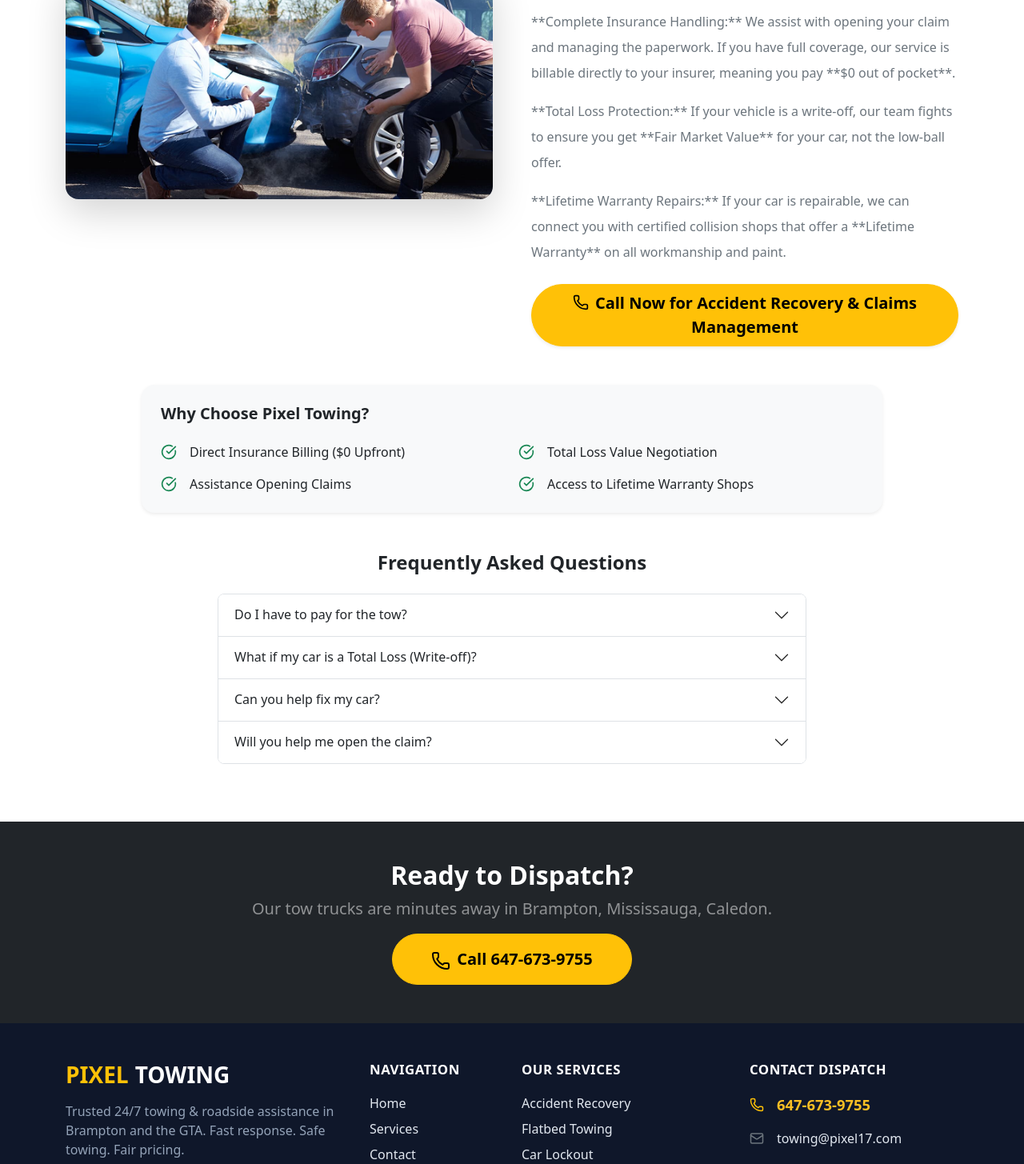
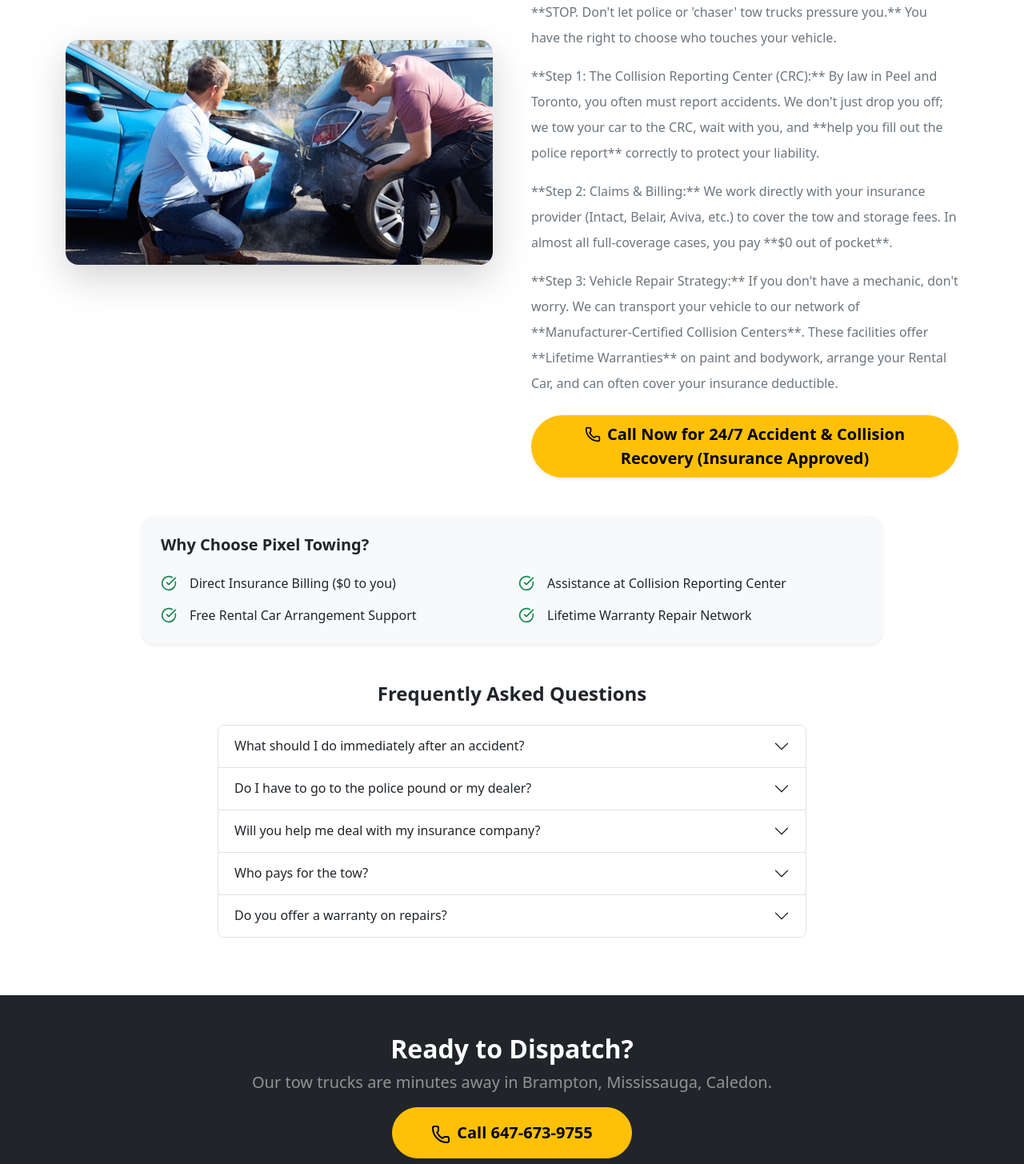
Before and after one commit to Aryan-1703/Pixel-Towing, a React (Vite) app: page /services/accident-recovery in a window 1280 px wide. Shown: the part 380-1835 px from the top of the page at 80% size. Built offline with nearby package versions, Linux system fonts and the light colour scheme.

Commit message:
update changes

```diff
--- a/src/components/Footer.tsx
+++ b/src/components/Footer.tsx
@@ -160,9 +160,9 @@ const Footer: React.FC = () => {
 									<span className="footer-phone">647-673-9755</span>
 								</a>
 
-								<a href="mailto:towing@pixel17.com" className="d-flex align-items-center">
+								<a href="mailto:info@pixeltowing.com" className="d-flex align-items-center">
 									<Mail size={18} className="me-3 text-secondary" />
-									towing@pixel17.com
+									info@pixeltowing.com
 								</a>
 
 								<div className="d-flex align-items-start">
--- a/src/pages/ContactPage.tsx
+++ b/src/pages/ContactPage.tsx
@@ -125,7 +125,7 @@ const ContactPage = () => {
 											</p>
 										</div>
 										<Button
-											href="mailto:towing@pixel17.com"
+											href="mailto:info@pixeltowing.com"
 											variant="outline-primary"
 											className="rounded-pill fw-bold"
 										>
--- a/src/pages/ServiceDetailPage.tsx
+++ b/src/pages/ServiceDetailPage.tsx
@@ -8,7 +8,7 @@ import {
 	Accordion,
 } from "react-bootstrap";
 import { Link, useParams, Navigate } from "react-router-dom";
-import { Helmet } from "react-helmet-async";
+import { Helmet } from "react-helmet-async"; // ✅ Keeps Schema Safe
 import {
 	Phone,
 	ShieldAlert,
@@ -25,88 +25,103 @@ import flatTire from "../assets/flatTire.png";
 import accident from "../assets/tow-truck-accident-recovery-brampton.jpg";
 import jumpStart from "../assets/jumpStart.jpeg";
 import towing from "../assets/flatbed-towing-brampton.jpg";
-import scrap from "../assets/cash for car.jpg"; // Ensure this filename matches your actual file
+import scrap from "../assets/cash for car.jpg";
 
 // 🔥 DATA STRUCTURE
 const allServicesData = {
 	"accident-recovery": {
-		title: "Accident Recovery & Claims Management",
-		metaTitle: "Accident Towing & Insurance Claim Help Brampton | 24/7 Recovery",
+		title: "24/7 Accident & Collision Recovery (Insurance Approved)",
+		metaTitle: "Accident Towing Brampton | Collision Reporting Center & Claims Help",
 		metaDesc:
-			"In an accident? We handle towing, insurance claims, and total loss negotiations. $0 out-of-pocket with full coverage. Lifetime warranty repairs available.",
-		tagline: "Don't Stress. We Handle the Tow, the Claim, and the Repairs.",
+			"In a crash? We guide you through the Collision Reporting Center process, insurance claims, and vehicle repairs. $0 out-of-pocket for insured drivers. Call 647-673-9755.",
+		tagline: "Don't Panic. We Handle the Tow, the Police Report, and the Repair.",
 		image: accident,
 		icon: ShieldAlert,
 		details: [
-			"The moments after a crash are chaotic. You don't just need a tow; you need an expert to protect your interests.",
-			"**Complete Insurance Handling:** We assist with opening your claim and managing the paperwork. If you have full coverage, our service is billable directly to your insurer, meaning you pay **$0 out of pocket**.",
-			"**Total Loss Protection:** If your vehicle is a write-off, our team fights to ensure you get **Fair Market Value** for your car, not the low-ball offer.",
-			"**Lifetime Warranty Repairs:** If your car is repairable, we can connect you with certified collision shops that offer a **Lifetime Warranty** on all workmanship and paint.",
+			"**STOP. Don't let police or 'chaser' tow trucks pressure you.** You have the right to choose who touches your vehicle.",
+			"**Step 1: The Collision Reporting Center (CRC):** By law in Peel and Toronto, you often must report accidents. We don't just drop you off; we tow your car to the CRC, wait with you, and **help you fill out the police report** correctly to protect your liability.",
+			"**Step 2: Claims & Billing:** We work directly with your insurance provider (Intact, Belair, Aviva, etc.) to cover the tow and storage fees. In almost all full-coverage cases, you pay **$0 out of pocket**.",
+			"**Step 3: Vehicle Repair Strategy:** If you don't have a mechanic, don't worry. We can transport your vehicle to our network of **Manufacturer-Certified Collision Centers**. These facilities offer **Lifetime Warranties** on paint and bodywork, arrange your Rental Car, and can often cover your insurance deductible.",
 		],
 		features: [
-			"Direct Insurance Billing ($0 Upfront)",
-			"Total Loss Value Negotiation",
-			"Assistance Opening Claims",
-			"Access to Lifetime Warranty Shops",
+			"Direct Insurance Billing ($0 to you)",
+			"Assistance at Collision Reporting Center",
+			"Free Rental Car Arrangement Support",
+			"Lifetime Warranty Repair Network",
 		],
 		faqs: [
 			{
-				question: "Do I have to pay for the tow?",
+				question: "What should I do immediately after an accident?",
 				answer:
-					"If you have full coverage insurance, you typically pay nothing. We bill the insurance company directly for the towing, cleanup, and storage fees.",
+					"**1. Stay Calm.** 2. Call Pixel Towing at 647-673-9755. 3. Do not sign anything from other tow trucks on scene. We will secure the scene, deal with the police, and protect your vehicle.",
 			},
 			{
-				question: "What if my car is a Total Loss (Write-off)?",
+				question: "Do I have to go to the police pound or my dealer?",
 				answer:
-					"We can help! We advocate for you to ensure the insurance company pays you the true Fair Market Value for your vehicle, rather than their initial low offer.",
+					"**NO.** Dealerships often have limited storage, and police pounds charge insane fees. It is smarter to tow to a certified collision shop or the Reporting Center. We will guide you to the option that saves you the most money.",
 			},
 			{
-				question: "Can you help fix my car?",
+				question: "Will you help me deal with my insurance company?",
 				answer:
-					"Yes. We work with a network of certified collision repair shops in Brampton and Mississauga that provide a Lifetime Warranty on their repairs. We handle the transport seamlessly.",
+					"Yes. Insurance adjusters try to minimize payouts. We act as your advocate to ensure your car is repaired with OEM (Original) parts, or if it is totaled, that you get the Fair Market Value payout you deserve.",
 			},
 			{
-				question: "Will you help me open the claim?",
+				question: "Who pays for the tow?",
 				answer:
-					"Absolutely. Our team will guide you through the process of reporting the accident, submitting photos, and speaking with your adjuster.",
+					"Your insurance company. We send the bill directly to them. If you have valid collision coverage, we generally do not ask for payment from you at the roadside.",
+			},
+			{
+				question: "Do you offer a warranty on repairs?",
+				answer:
+					"While we are the towing service, the **Certified Collision Centers** we recommend offer a Lifetime Warranty on all bodywork and paint, ensuring your car returns to pre-accident condition.",
 			},
 		],
 	},
 
 	lockout: {
-		title: "Car Lockout Service",
-		metaTitle: "Car Lockout Service Brampton | Keys Locked in Car Help 24/7",
+		title: "Emergency Car Lockout Service (No Damage)",
+		metaTitle: "Car Lockout Service Brampton & GTA | Keys Locked in Car | 15 Min ETA",
 		metaDesc:
-			"Locked keys in your car in Brampton or Mississauga? Our lockout service opens cars without damage. Fast 20 min arrival. Call now: 647-673-9755.",
-		tagline: "Locked Keys in Your Car? We Provide Fast, Damage-Free Unlocking.",
+			"Keys locked in car? Pixel Towing unlocks cars in Brampton, Mississauga & Toronto fast. Non-destructive methods, luxury car safe, 24/7 Service. Call 647-673-9755.",
+		tagline: "Keys Locked Inside? Engine Running? We Unlock It FAST.",
 		image: lockout,
 		icon: KeyRound,
 		details: [
-			"It happens to the best of us. Whether your keys are in the ignition or the trunk, we can help.",
-			"Our technicians use professional Lishi tools and air wedges to unlock your vehicle without scratching the paint or damaging the weather stripping.",
-			"We unlock all makes: BMW, Mercedes, Honda, Toyota, and domestic vehicles.",
+			"It happens to the best of us. Whether your engine is running, your child is locked inside, or you simply lost your keys, panic sets in quickly. We are the calm in your chaos.",
+			"**100% Damage-Free Guarantee:** Unlike amateurs who use coat hangers, our certified technicians use specialized **Lishi picks, air wedges, and long-reach tools**. We unlock your door without scratching the paint, bending the frame, or damaging weather stripping.",
+			"**We Unlock All Makes & Models:** From standard sedans (Civic, Corolla) to high-security luxury vehicles (BMW, Mercedes, Audi) and even heavy-duty trucks.",
 		],
 		features: [
-			"100% Damage-Free Unlocking",
-			"5-10 Minute Arrival Time",
-			"Keys Locked in Trunk Retrieval",
-			"Licensed & Insured Techs",
+			"15-Minute Rapid Response",
+			"Child/Pet Emergency Priority",
+			"Zero-Damage Air Wedge Method",
+			"Luxury & German Car Specialist",
 		],
 		faqs: [
 			{
-				question: "Will unlocking damage my car door?",
+				question: "Will unlocking the car scratch my paint?",
 				answer:
-					"No. We use specialized air wedges and long-reach tools that apply gentle pressure without bending the door frame or scratching the paint.",
+					"Absolutely not. We use soft, rubberized air wedges and coated tools specifically designed to protect your vehicle's finish. We guarantee zero damage.",
 			},
 			{
-				question: "Can you unlock luxury cars (BMW, Mercedes)?",
+				question: "My car is running / A child is inside. Can you help?",
 				answer:
-					"Yes. We have specialized Lishi tools designed for high-security German and European locks.",
+					"**YES. Call 647-673-9755 immediately.** We prioritize 'engine-running' and 'occupant-locked' calls above all others and will dispatch the nearest truck instantly.",
 			},
 			{
-				question: "How fast can you get here?",
+				question: "Can you open luxury cars (BMW, Mercedes, Audi)?",
 				answer:
-					"For lockouts in Brampton and Mississauga, we typically arrive in 10-15 minutes.",
+					"Yes. Luxury cars have 'deadlock' security features that normal tow truck drivers cannot open. We carry specialized Lishi decoders to pick these high-security locks without triggering the anti-theft lockdown.",
+			},
+			{
+				question: "Do you unlock semi-trucks or RVs?",
+				answer:
+					"Yes, our heavy-duty division can unlock Semi-truck cabs, RVs, Box trucks, and Buses using commercial lockout tools.",
+			},
+			{
+				question: "Do you make keys if I lost them completely?",
+				answer:
+					"We primarily focus on *unlocking* vehicles where the keys are inside. If your keys are totally lost, we can tow your vehicle to a dealership or coordinate with our partner automotive locksmith for key cutting.",
 			},
 		],
 	},
@@ -226,9 +241,9 @@ const allServicesData = {
 	},
 	"scrap-car-removal": {
 		title: "Cash for Scrap Cars & Free Removal",
-		metaTitle: "Scrap Car Removal Brampton | Cash for Junk Cars & Free Tow",
+		metaTitle: "Cash for Scrap Cars Brampton & Caledon | We Pay Top Dollar + Free Tow",
 		metaDesc:
-			"We buy junk cars in Brampton & Mississauga! Get an instant cash offer + FREE towing. Same-day pickup for scrap cars, vans, and trucks.",
+			"Get instant CASH for junk cars. We beat dealer prices in Brampton, Mississauga & Caledon. Free towing included. Same-day pickup. Call 647-673-9755.",
 		tagline: "Turn That Clunker Into Cash Today. We Tow It Away for Free.",
 		image: scrap,
 		icon: Truck,
@@ -280,25 +295,34 @@ const ServiceDetailPage = () => {
 	const service = allServicesData[serviceId];
 	const IconComponent = service.icon;
 
-	// Structured Data: Service + FAQ Page
+	// 🔥 STRUCTURED DATA: Added full address block to fix Google Search Console error
 	const structuredData = {
 		"@context": "https://schema.org",
 		"@graph": [
 			{
 				"@type": "Service",
-				"@id": `https://pixeltowing.com/services/${serviceId}#service`, // Added unique ID
+				"@id": `https://pixeltowing.com/services/${serviceId}#service`,
 				serviceType: service.title,
 				provider: {
 					"@type": "AutomotiveBusiness",
 					name: "Pixel Towing",
 					telephone: "+16476739755",
+					image: "https://pixeltowing.com/tow-icon.png", // Added
+					priceRange: "$$", // Added
+					address: {
+						// ✅ FIXED: Missing Address added here
+						"@type": "PostalAddress",
+						addressLocality: "Brampton",
+						addressRegion: "ON",
+						addressCountry: "CA",
+					},
 				},
 				areaServed: { "@type": "City", name: "Brampton" },
 				description: service.metaDesc,
 			},
 			{
 				"@type": "FAQPage",
-				"@id": `https://pixeltowing.com/services/${serviceId}#faq`, // Added unique ID to separate graph nodes
+				"@id": `https://pixeltowing.com/services/${serviceId}#faq`,
 				mainEntity: service.faqs.map(faq => ({
 					"@type": "Question",
 					name: faq.question,
@@ -319,7 +343,7 @@ const ServiceDetailPage = () => {
 				canonical={`https://pixeltowing.com/services/${serviceId}`}
 			/>
 
-			{/* 🔥 IMPORTANT: Wrap Schema in Helmet so it refreshes when route changes */}
+			{/* 🔥 SCHEMA WRAPPER */}
 			<Helmet>
 				<script type="application/ld+json">{JSON.stringify(structuredData)}</script>
 			</Helmet>
```
